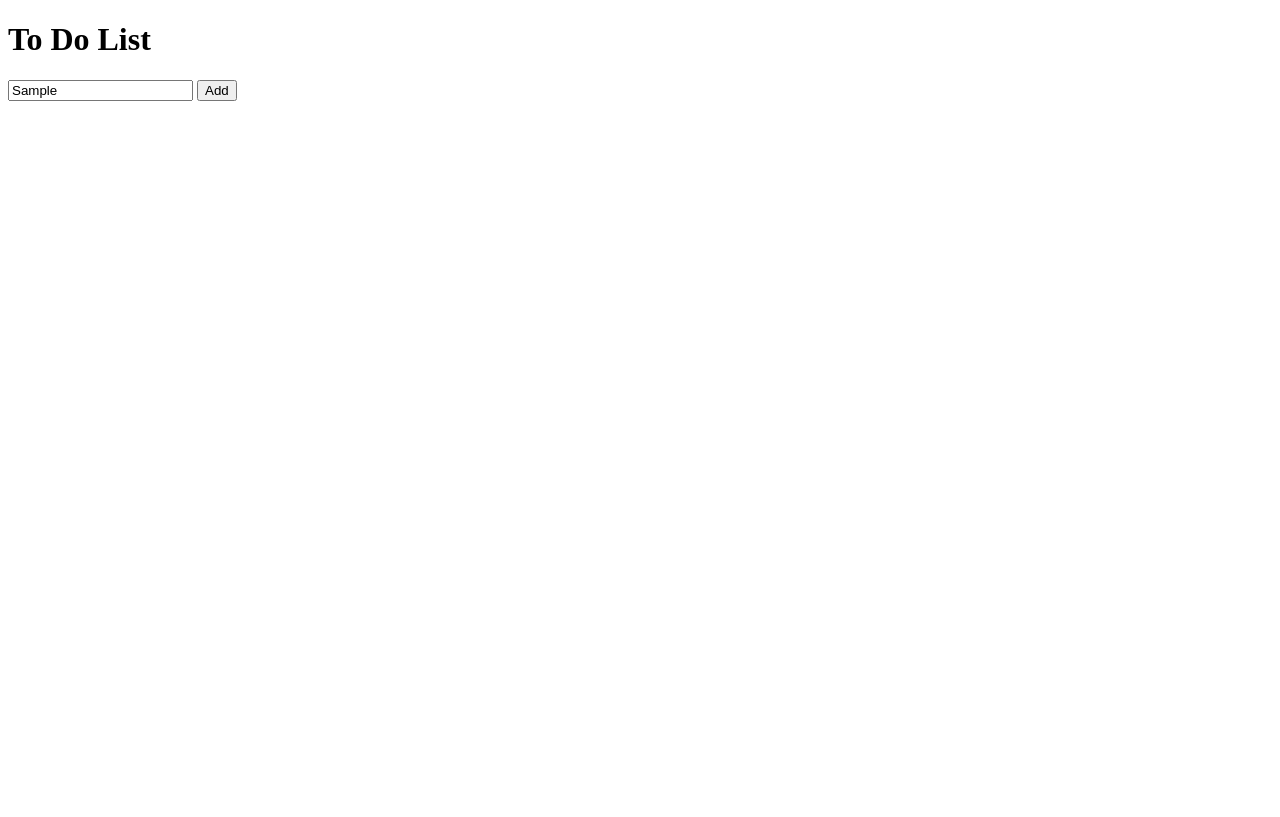
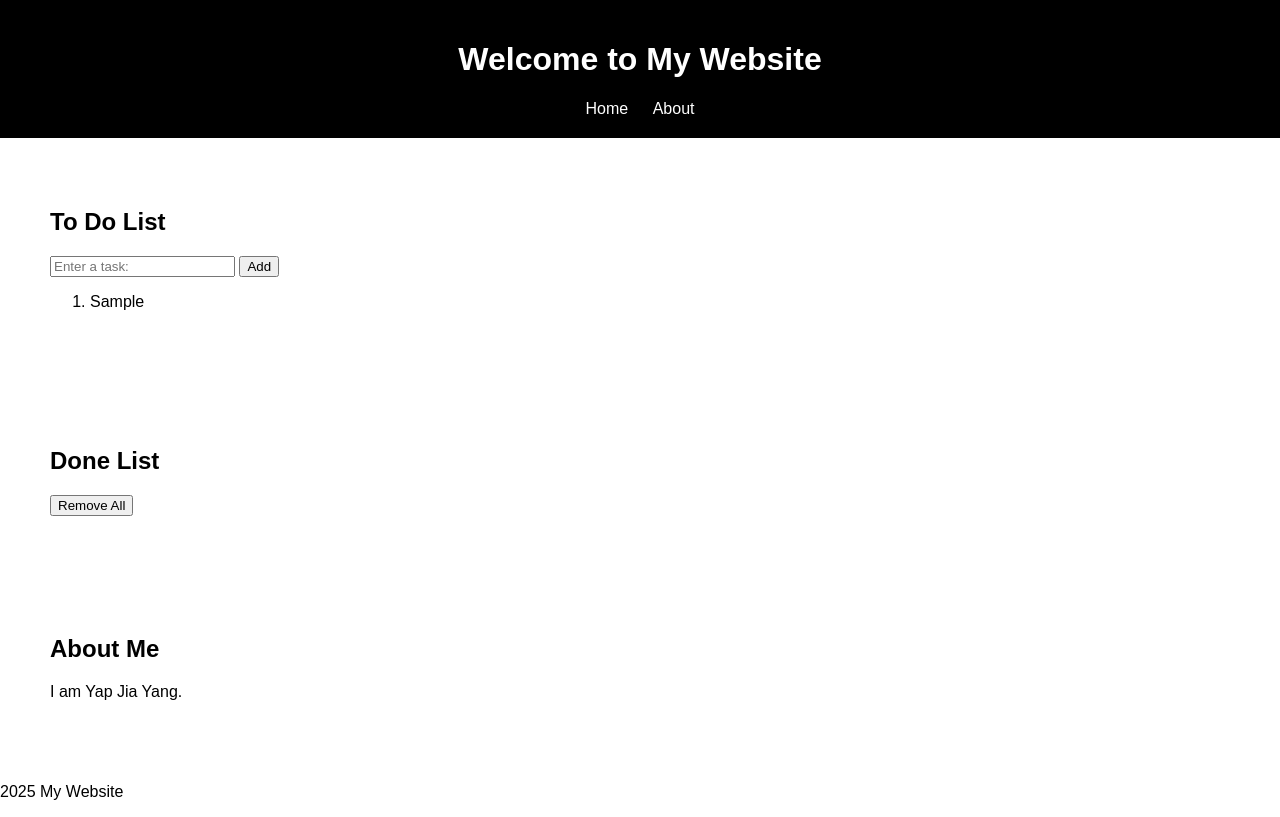
Before and after one commit to programmerjy/jsTest, a plain HTML site: page index.html in a window 1280 px wide. Both pictures are taken after typing "Sample" into the empty fields and a click on the button "Add". Drawn offline with Linux system fonts and the light colour scheme; no server answers.

Commit message:
Added features

```diff
--- a/index.html
+++ b/index.html
@@ -3,17 +3,45 @@
 <head>
     <meta charset="UTF-8">
     <meta name="viewport" content="width=device-width, initial-scale=1.0">
-    <title>Document</title>
+    <title>My Website</title>
+    <link rel="stylesheet" href="style.css">
 </head>
 <body>
-    <h1>To Do List</h1>
+    <header>
+        <h1>Welcome to My Website</h1>
+        <nav>
+            <a href="#home">Home</a>
+            <a href="#about">About</a>
+        </nav>
+    </header>
 
-    <!-- Input Task -->
-    <input id="taskInput" type="text" placeholder="Enter a task:" />
-    <button id="addBtn">Add</button>
+    <section id="toDoList">
+        <h2>To Do List</h2>
 
-    <!-- Task List -->
-    <ol id="taskList"></ol>
+        <!-- Input Task -->
+        <input id="taskInput" type="text" placeholder="Enter a task:" />
+        <button id="addBtn">Add</button>
+
+        <!-- Task List -->
+        <ol id="taskList"></ol>
+    </section>
+
+    <section id="doneList">
+        <h2>Done List</h2>
+
+        <ol id="doneList"></ol>
+
+        <button id="removeBtn">Remove All</button>
+    </section>
+
+    <section id="about">
+        <h2>About Me</h2>
+        <p>I am Yap Jia Yang.</p>
+    </section>
+
+    <footer>
+        <p>2025 My Website</p>
+    </footer>
 
     <script src="index.js"></script>
 </body>
--- a/index.js
+++ b/index.js
@@ -1,11 +1,31 @@
-async function getData(){
-    try{
-        let response = await fetch("https://wrong.url");
-    let data = await response.json();
-    console.log("Data: ", data);
-    }catch(error){
-        console.log("Error: ", error);
+let taskInput = document.getElementById("taskInput");
+let addBtn = document.getElementById("addBtn");
+let taskList = document.getElementById("taskList");
+let doneList = document.getElementById("doneList");
+let removeBtn = document.getElementById("removeBtn");
+
+addBtn.addEventListener("click", () => {
+    // If value is empty, will not be added to the list
+    if(taskInput.value.trim() === ""){
+        taskInput.value = "";
+        return;
     }
-}
+    // Create lists children to be stored in the parent list (ordered list)
+    let li = document.createElement("li");
+    li.textContent = taskInput.value;
+    taskList.appendChild(li);
+    taskInput.value = "";
 
-getData();
+    // Click the list to remove
+    li.addEventListener("click", () => {
+        let done_li = document.createElement("li");
+        done_li.textContent = li.textContent;
+        doneList.appendChild(done_li);
+        taskList.removeChild(li);
+    })
+})
+
+removeBtn.addEventListener("click", () => {
+    let doneItem = doneList.querySelectorAll("li");
+    doneItem.forEach(item => item.remove());
+})
--- /dev/null
+++ b/style.css
@@ -0,0 +1,23 @@
+body{
+    font-family: sans-serif;
+    margin: 0;
+    padding: 0;
+}
+
+header{
+    background-color: black;
+    color: white;
+    padding: 20px;
+    text-align: center;
+}
+
+nav a{
+    color: white;
+    margin: 0 10px;
+    text-decoration: none;
+}
+
+section{
+    padding: 50px;
+    text-align: justify;
+}
```
